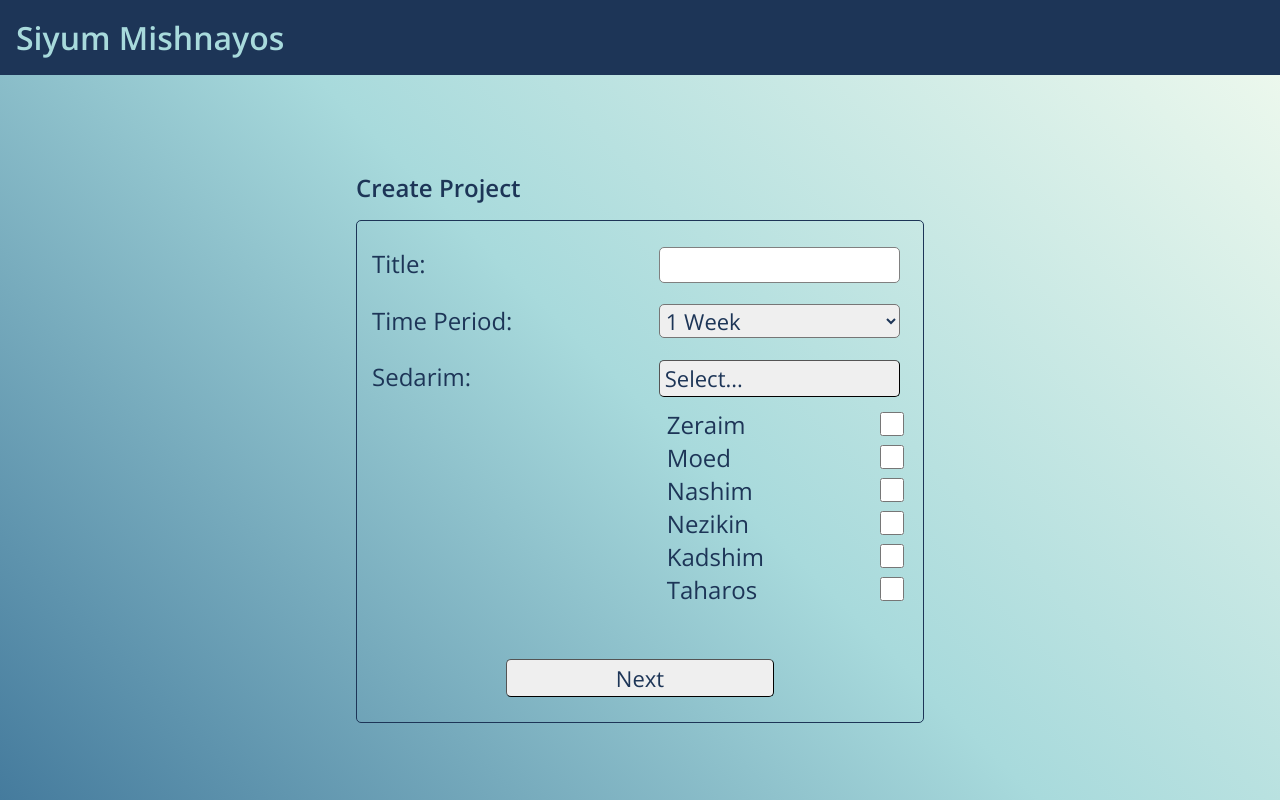
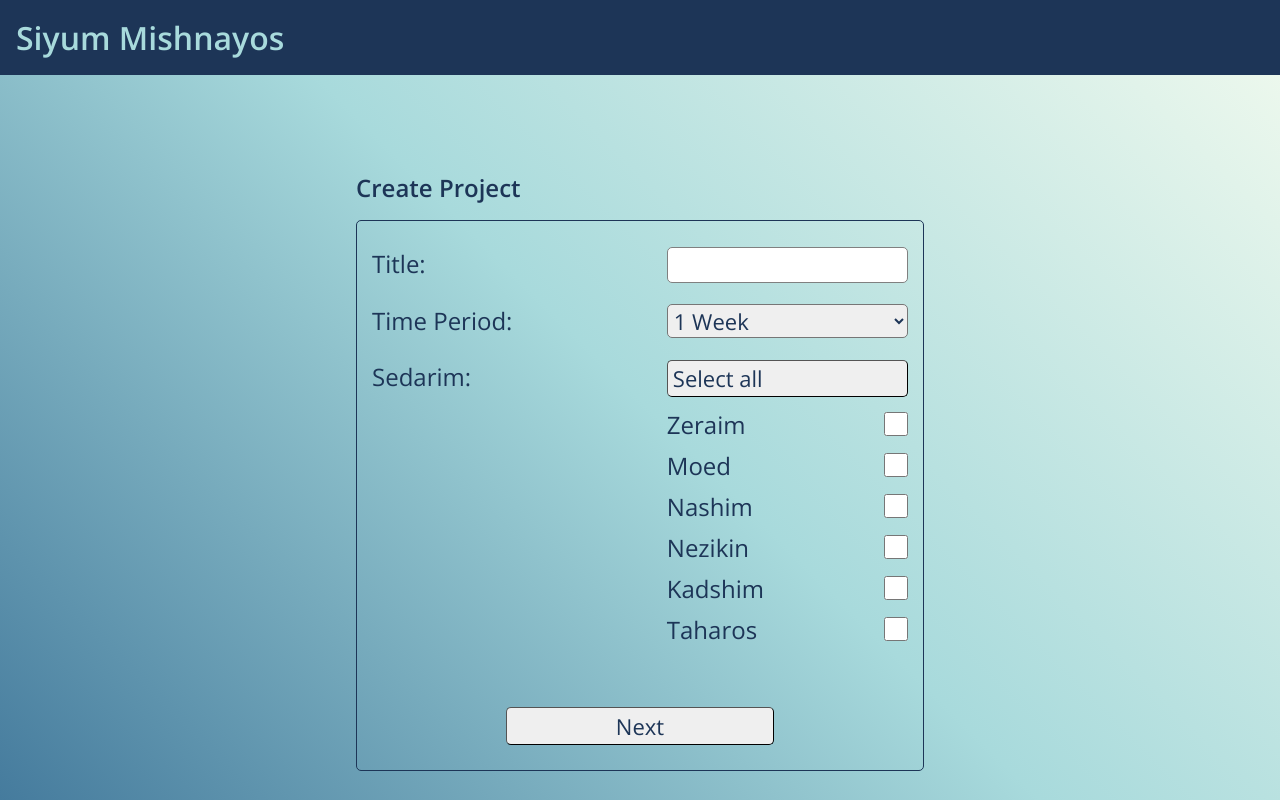
Before and after one commit to tzvi2/siyum-mishnayos, a React (Create React App) app: page /newproject in a window 1280 px wide. Built offline with nearby package versions, Linux system fonts and the light colour scheme.

Commit message:
added select-all to sedarim

```diff
--- a/src/components/NewProjectForm/CreateProject.js
+++ b/src/components/NewProjectForm/CreateProject.js
@@ -8,41 +8,38 @@ import Select from 'react-select'
 //let selectedSedarim = ["Zeraim"]
 
 function CreateProject(props) {
-
-    const mql = window.matchMedia("screen and (max-width: 700px")
-    const [mobile, setMobile] = useState(mql.matches)
-    //const [selected, setSelected] = useState(["Zeraim"])
-    const [showSedarimList, setShowSedarimList] = useState(true)
     const [titleError, setTitleError] = useState(false)
     const [sederError, setSederError] = useState(false)
+    const [allSelected, setAllSelected] = useState(false)
 
     const {sedarim, setSedarim} = useDBcontext()
-    useEffect(() => {
-        const handleScreenResize = () => setMobile(mql.matches)
-        mql.addEventListener('change', handleScreenResize)
-        //console.log(mql.matches)
-        return () => {
-            mql.removeEventListener('change', handleScreenResize)
-        }
-    }, [mql])
 
-
-    // useEffect(() => {
-    //     console.log(selected)
-    // }, [selected])
-
-    function handleSederChange(e, seder) {
+    function handleSederChange(e) {
 
         setSederError(false)
+        let seder = e.target.value
+        if (sedarim[seder]) {
+            let newSedarimState = sedarim
+            delete newSedarimState[seder]
+            setSedarim(newSedarimState)
+        } else {
+            let newSedarimState = sedarim
+            newSedarimState[seder] = shas[seder]
+            setSedarim(newSedarimState)
+        }
+    }
 
-        if (sedarim[seder]) {
-            // if (Object.keys(sedarim).length === 1) {
-            //     return
-            // }
-            delete sedarim[seder]
-
+    const toggleSelectAll = () => {
+        if(allSelected) {
+            for (let k of Object.keys(shas)) {
+                delete sedarim[k]
+            }
+            setAllSelected(false)
         } else {
-            sedarim[seder] = shas[seder]
+            for (let key of Object.keys(shas)) {
+                sedarim[key] = shas[key]
+            }
+            setAllSelected(true)
         }
     }
 
@@ -83,18 +80,18 @@ function CreateProject(props) {
             {sederError && <p className={styles.error}>Please choose at least one seder.</p>}
             <div className={styles.formRow}>
                 <label htmlFor="seder_selection">Sedarim:</label>
-                <input className={styles.dropdown} type="button" onClick={() => setShowSedarimList(!showSedarimList)} value={"Select..." }></input>
+                <input className={styles.dropdown} type="button" onClick={() => toggleSelectAll()} value={allSelected ? "deselect all" : "Select all" }></input>
             </div>
-            {showSedarimList &&
-                <div className={styles.sederList}>
-                    <label className={styles.seder}>Zeraim<input onChange={e => handleSederChange(e, "Zeraim")} type="checkbox" checked={sedarim["Zeraim"]}></input></label>
-                    <label className={styles.seder}>Moed<input onChange={e => handleSederChange(e, "Moed")} type="checkbox" checked={sedarim["Moed"]}></input></label>
-                    <label className={styles.seder}>Nashim<input onChange={e => handleSederChange(e, "Nashim")} type="checkbox" checked={sedarim["Nashim"]}></input></label>
-                    <label className={styles.seder}>Nezikin<input onChange={e => handleSederChange(e, "Nezikin")} type="checkbox" checked={sedarim["Nezikin"]}></input></label>
-                    <label className={styles.seder}>Kadshim<input onChange={e => handleSederChange(e, "Kadshim")} type="checkbox" checked={sedarim["Kadshim"]}></input></label>
-                    <label className={styles.seder}>Taharos<input onChange={e => handleSederChange(e, "Taharos")} type="checkbox" checked={sedarim["Taharos"]}></input></label>
+
+                <div className={styles.sederList} onChange={e => handleSederChange(e)}>
+                    <label className={styles.seder}>Zeraim<input key={Math.random()} value="Zeraim" type="checkbox" defaultChecked={sedarim.Zeraim}></input></label>
+                    <label className={styles.seder}>Moed<input key={Math.random()} value="Moed" type="checkbox" defaultChecked={sedarim.Moed}></input></label>
+                    <label className={styles.seder}>Nashim<input key={Math.random()} value="Nashim" type="checkbox" defaultChecked={sedarim.Nashim}></input></label>
+                    <label className={styles.seder}>Nezikin<input key={Math.random()} value="Nezikin" type="checkbox" defaultChecked={sedarim.Nezikin}></input></label>
+                    <label className={styles.seder}>Kadshim<input key={Math.random()} value="Kadshim" type="checkbox" defaultChecked={sedarim.Kadshim}></input></label>
+                    <label className={styles.seder}>Taharos<input key={Math.random()} value="Taharos" type="checkbox" defaultChecked={sedarim.Taharos}></input></label>
                 </div>
-            }
+
 
 
             <div className={styles.formRow}>
--- a/src/contexts/DBcontext.js
+++ b/src/contexts/DBcontext.js
@@ -108,7 +108,7 @@ export function DBprovider({children}) {
         setCurrentProjectLink,
         signUp,
         sedarim,
-        //setSedarim,
+        setSedarim,
         currentProject,
         setCurrentProject,
         setProject,
@@ -116,6 +116,10 @@ export function DBprovider({children}) {
         getProject,
         setCompleteStatus
     }
+
+    useEffect(() => {
+        console.log(sedarim)
+    }, [sedarim])
 
     return (
         <DBcontext.Provider value={value}>
--- a/src/css/NewProjectForm.module.css
+++ b/src/css/NewProjectForm.module.css
@@ -14,7 +14,7 @@ input, select, textarea, .selector {
     font-size: 2.75vh;
     font-family: 'Open Sans', sans-serif;
     resize: none;
-    margin: 0 1.5%;
+    margin: 0;
     border-radius: 5px;
     padding: 0 2px;
     box-sizing: border-box;
@@ -48,7 +48,7 @@ input[type="submit"] {
 }
 
 .dropdown {
-    text-align: start;
+    text-align: left;
     padding: 1% 0;
 }
 
@@ -71,8 +71,9 @@ input[type="submit"] {
     display: flex;
     justify-content: space-between;
     margin: 2% 0;
+}
 
-}
+
 
 
 .formRow:last-child {
@@ -93,11 +94,13 @@ input[type="submit"] {
     justify-content: space-between;
     width: 45%;
     align-items: center;
+    margin-bottom: 1vh;
 }
 
-.seder input {
+.sederList input {
    width: 10%;
    height: 4vh;
+   padding: 2vh;
 }
 
 .centered {
@@ -130,6 +133,7 @@ input[type="submit"] {
 
 .half {
     width: 48%;
+    margin: 1%;
 }
 
 .error {
```
Also changed, not shown: src/components/NewProjectForm/SederCheckbox.js (added, +13 -0 lines).
